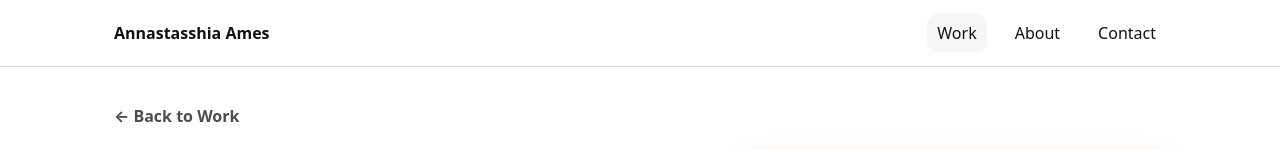
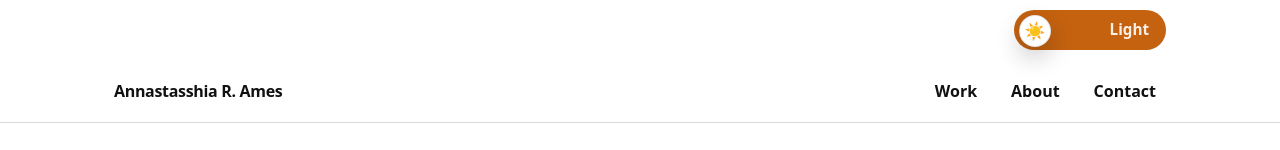
Before and after one commit to Annastasshia/annastasshia-portfolio, a React (Vite) app: page /work/ai-best-practices-training-and-doc-site in a window 1280 px wide. Shown: the top 150 px of the page. Built offline with nearby package versions, Linux system fonts and the light colour scheme.

Commit message:
feature: added a lightmode / dark mode toggle to nav bar

```diff
--- a/src/components/Navbar.jsx
+++ b/src/components/Navbar.jsx
@@ -1,40 +1,82 @@
-import { NavLink, Link } from "react-router-dom";
+import { useEffect, useState } from "react";
+import { Link, NavLink } from "react-router-dom";
 import styles from "./Navbar.module.css";
 
+function getInitialTheme() {
+  const stored = localStorage.getItem("theme");
+  if (stored === "light" || stored === "dark") return stored;
+
+  // fall back to system preference
+  const prefersDark = window.matchMedia?.("(prefers-color-scheme: dark)")?.matches;
+  return prefersDark ? "dark" : "light";
+}
+
 export default function Navbar() {
+  const [theme, setTheme] = useState(() => getInitialTheme());
+
+  useEffect(() => {
+    const root = document.documentElement; // <html>
+    root.setAttribute("data-theme", theme);
+    localStorage.setItem("theme", theme);
+  }, [theme]);
+
+  const isDark = theme === "dark";
+
+  function toggleTheme() {
+    setTheme((t) => (t === "dark" ? "light" : "dark"));
+  }
+
   return (
     <header className={styles.header}>
-      <div className={styles.inner}>
-        <Link to="/" className={styles.brand}>
-          Annastasshia Ames
+      {/* NEW: top row */}
+      <div className={styles.topRow}>
+        <div className={styles.topLeft}>
+          {/* optional: put a short status line here later */}
+        </div>
+
+        <button
+  type="button"
+  className={`${styles.themeToggle} ${isDark ? styles.isDark : styles.isLight}`}
+  onClick={toggleTheme}
+  aria-label={`Switch to ${isDark ? "light" : "dark"} mode`}
+  aria-pressed={isDark}
+>
+<span className={styles.label} aria-hidden="true">
+  <span className={styles.labelLight}>Light</span>
+  <span className={styles.labelDark}>Dark</span>
+</span>
+
+
+  <span className={styles.knob} aria-hidden="true">
+    <span className={styles.icon}>{isDark ? "🌙" : "☀️"}</span>
+  </span>
+</button>
+
+      </div>
+
+      {/* existing nav row */}
+      <nav className={styles.nav}>
+        <Link className={styles.brand} to="/">
+          Annastasshia R. Ames
         </Link>
 
-        <nav className={styles.nav} aria-label="Primary">
-          {/* Work dropdown */}
-          <div className={styles.dropdown}>
-            <NavLink to="/work" className={styles.navLink}>
-              Work
-            </NavLink>
+        <div className={styles.links}>
+          {/* keep your current NavLinks */}
+          <NavLink className={styles.link} to="/work">
+            Work
+          </NavLink>
 
-            <div className={styles.menu} role="menu" aria-label="Work categories">
-              <Link to="/work/instructional-design" className={styles.menuItem} role="menuitem">
-                Instructional Design + Enablement
-              </Link>
-              <Link to="/work/web-design" className={styles.menuItem} role="menuitem">
-                Web Design + Product Execution
-              </Link>
-            </div>
-          </div>
+          {/* example: keep any dropdown you already built here */}
 
-          {/* Page anchors remain */}
-          <a className={styles.navLink} href="/#about">
+          <NavLink className={styles.link} to="/about">
             About
-          </a>
-          <a className={styles.navLink} href="/#contact">
+          </NavLink>
+
+          <a className={styles.link} href="#contact">
             Contact
           </a>
-        </nav>
-      </div>
+        </div>
+      </nav>
     </header>
   );
 }
--- a/src/components/Navbar.module.css
+++ b/src/components/Navbar.module.css
@@ -1,16 +1,172 @@
 .header {
   position: sticky;
   top: 0;
-  z-index: 10;
+  z-index: 50;
+  background: color-mix(in srgb, var(--bg) 88%, transparent);
   backdrop-filter: blur(10px);
-  background: color-mix(in srgb, var(--bg) 85%, transparent);
   border-bottom: 1px solid var(--border);
 }
 
-.inner {
+/* NEW top row */
+.topRow {
   max-width: var(--container);
   margin: 0 auto;
-  padding: 14px var(--pad-x);
+  padding: 10px var(--pad-x);
+  display: flex;
+  align-items: center;
+  justify-content: space-between;
+  gap: 12px;
+}
+
+.topLeft {
+  min-height: 1px; /* keeps height stable even when empty */
+}
+
+/* --- Theme toggle (track + sliding knob) --- */
+.themeToggle {
+  position: relative;
+  display: inline-flex;
+  align-items: center;
+  justify-content: space-between;
+
+  height: 40px;              /* knob matches this */
+  min-width: 132px;
+  padding: 4px;              /* creates track “border” around knob */
+  border-radius: 999px;
+
+  border: 1px solid transparent;
+  cursor: pointer;
+
+  transition: transform var(--t-fast) ease, filter var(--t-fast) ease;
+}
+
+.themeToggle:hover {
+  transform: translateY(-1px);
+  filter: brightness(1.04);
+}
+
+.themeToggle:active {
+  transform: translateY(0);
+}
+
+.themeToggle:focus-visible {
+  outline: 3px solid color-mix(in srgb, var(--focus) 60%, transparent);
+  outline-offset: 3px;
+}
+
+/* Track color by mode */
+.isLight {
+  background: var(--accent-id);   /* orange */
+}
+
+.isDark {
+  background: var(--accent-web);  /* green */
+}
+
+
+
+/* Both readable on colored track */
+.labelLight,
+.labelDark {
+  color: #ffffff; /* consistent contrast on orange/green */
+  font-size: 0.95rem;
+  line-height: 1;
+  opacity: 0.9;
+  transition: opacity var(--t-med) ease;
+}
+
+/* Label layer (single active label, positioned opposite the knob) */
+.label {
+  position: absolute;
+  inset: 0;
+  display: flex;
+  align-items: center;
+  font-weight: 800;
+  color: #fff;
+  pointer-events: none;
+  user-select: none;
+  padding: 0 16px;
+}
+
+.themeToggle:hover .labelLight {
+  color: #111;
+}
+
+.labelLight,
+.labelDark {
+  font-size: 0.95rem;
+  line-height: 1;
+}
+
+/* Show only the active label */
+.isLight .labelDark {
+  display: none;
+}
+
+.isDark .labelLight {
+  display: none;
+}
+
+/* Put the label on the empty side of the switch */
+.isLight .label {
+  justify-content: flex-end; /* knob is left, label goes right */
+}
+
+.isDark .label {
+  justify-content: flex-start; /* knob is right, label goes left */
+}
+
+/* Sliding knob = white circle as tall as the toggle’s inner height */
+.knob {
+  position: absolute;
+  top: 4px;
+  left: 4px;
+  width: calc(40px - 8px);  /* height - (padding*2) */
+  height: calc(40px - 8px);
+  border-radius: 999px;
+  background: #ffffff;
+  border: 1px solid rgba(0, 0, 0, 0.10);
+  box-shadow: 0 10px 24px rgba(0, 0, 0, 0.22);
+  display: inline-flex;
+  align-items: center;
+  justify-content: center;
+  transition: transform var(--t-med) ease;
+}
+
+/* Make the toggle a 2-slot switch */
+.themeToggle {
+  min-width: 152px; /* 2 labels + knob */
+}
+
+/* Use a more predictable knob travel distance */
+.isDark .knob {
+  transform: translateX(112px);
+}
+
+.icon {
+  font-size: 1.05rem;
+  line-height: 1;
+}
+
+/* Reduce motion */
+@media (prefers-reduced-motion: reduce) {
+  .themeToggle,
+  .knob,
+  .labelLight,
+  .labelDark {
+    transition: none;
+  }
+
+  .themeToggle:hover {
+    transform: none;
+  }
+}
+
+/* Existing nav row (example; keep your existing if different) */
+.nav {
+  max-width: var(--container);
+  margin: 0 auto;
+  padding: 12px var(--pad-x);
   display: flex;
   align-items: center;
   justify-content: space-between;
@@ -18,67 +174,35 @@
 }
 
 .brand {
-  font-weight: 600;
+  font-weight: 900;
+  letter-spacing: -0.02em;
+  color: var(--text);
   text-decoration: none;
-  color: var(--text);
 }
 
-.nav {
+.links {
   display: flex;
   align-items: center;
-  gap: 18px;
+  gap: 14px;
 }
 
-.navLink {
+.link {
   color: var(--text);
   text-decoration: none;
+  font-weight: 650;
   padding: 8px 10px;
   border-radius: 10px;
 }
 
-.navLink:hover {
-  background: color-mix(in srgb, var(--panel) 70%, transparent);
+.link:hover {
+  background: var(--panel);
 }
 
-/* Dropdown */
-.dropdown {
-  position: relative;
-  display: inline-flex;
-  align-items: center;
+@media (prefers-reduced-motion: reduce) {
+  .themeToggle {
+    transition: none;
+  }
+  .themeToggle:hover {
+    transform: none;
+  }
 }
-
-.menu {
-  position: absolute;
-  top: calc(100% + 10px);
-  left: 0;
-  min-width: 320px;
-  padding: 8px;
-  border: 1px solid var(--border);
-  border-radius: 14px;
-  background: var(--panel);
-  box-shadow: 0 12px 32px rgba(0, 0, 0, 0.35);
-  display: none;
-}
-
-.dropdown:hover .menu,
-.dropdown:focus-within .menu {
-  display: block;
-}
-
-.menuItem {
-  display: block;
-  padding: 10px 12px;
-  border-radius: 12px;
-  text-decoration: none;
-  color: var(--text);
-  line-height: 1.2;
-}
-
-.menuItem:hover {
-  background: color-mix(in srgb, var(--bg) 55%, transparent);
-}
-
-/* Optional: highlight active navlink */
-:global(a.active).navLink {
-  background: color-mix(in srgb, var(--panel) 85%, transparent);
-}
```
